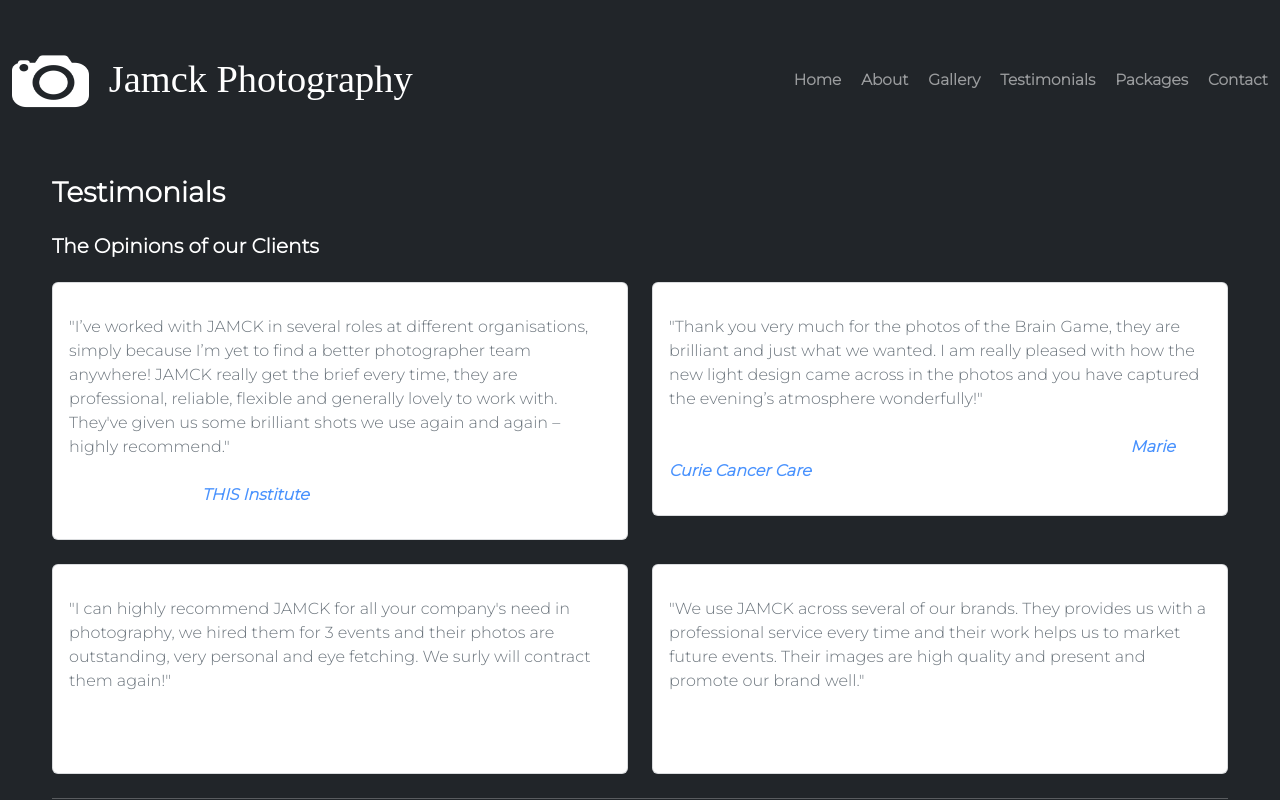
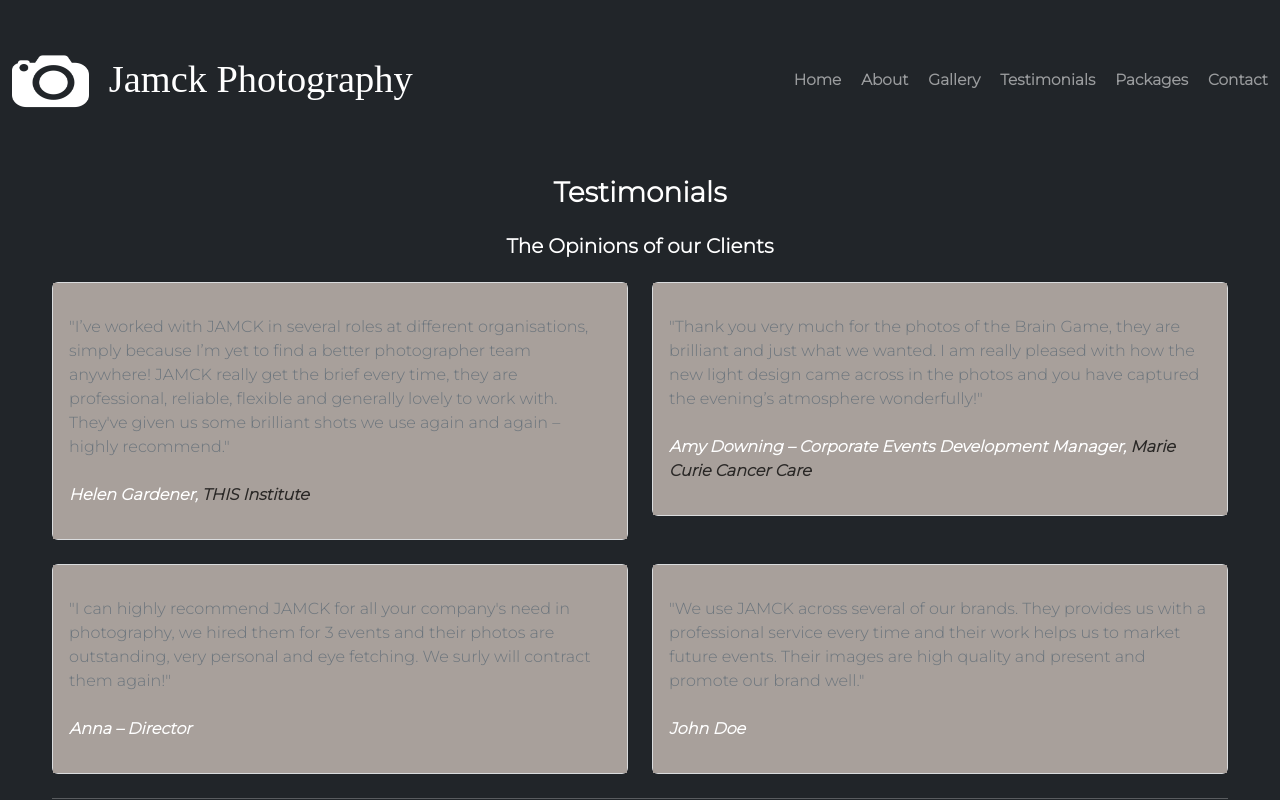
Before and after one commit to ChavesJimmy/TeamProject-Arwa-Katharina-Markus-Christos-Jimmy, an Angular app in the folder photographerWebpage/: page /testimonials in a window 1280 px wide. Shown: the top 800 px of the page. Built offline with nearby package versions, Linux system fonts and the light colour scheme; a web font is replaced by a local one.

Commit message:
last styling changes

```diff
--- a/photographerWebpage/src/app/testimonials/testimonials.component.css
+++ b/photographerWebpage/src/app/testimonials/testimonials.component.css
@@ -18,3 +18,20 @@ button:hover{
     box-shadow: rgb(73, 73, 73) 3px 3px 3px 3px;
 
 }
+
+.card-body {
+    background-color: #a8a09b;
+    border-color: #a8a09b;
+}
+h1 {
+
+    text-align: center;
+    font-family: 'Montserrat', sans-serif;
+}
+
+h2 {
+    text-align: center;
+}
+.textClient {
+    color: black;
+}
--- a/photographerWebpage/src/app/testimonials/testimonials.component.html
+++ b/photographerWebpage/src/app/testimonials/testimonials.component.html
@@ -1,5 +1,5 @@
 <div class="container" id="testimonials-container">
-  <h1 class="h3 fw-bold py-3">Testimonials</h1>
+  <h1 class="h3 fw-bold py-3 ">Testimonials</h1>
   <h2 class="h5 fw-bold pb-3">The Opinions of our Clients</h2>
 
   <!-- Testimonial grid starts here -->
@@ -19,7 +19,7 @@
               *ngIf="testimonial.position; else noPosition"
             >
               {{ testimonial.name }} – {{ testimonial.position }},
-              <span class="text-primary opacity-75">{{
+              <span class="textClient opacity-75">{{
                 testimonial.company
               }}</span>
             </p>
@@ -29,7 +29,7 @@
             <ng-template #noPosition>
               <p class="card-text fw-bold fst-italic pt-2 pb-3">
                 {{ testimonial.name }},
-                <span class="text-primary opacity-75">{{
+                <span class="textClient opacity-75">{{
                   testimonial.company
                 }}</span>
               </p>
```
